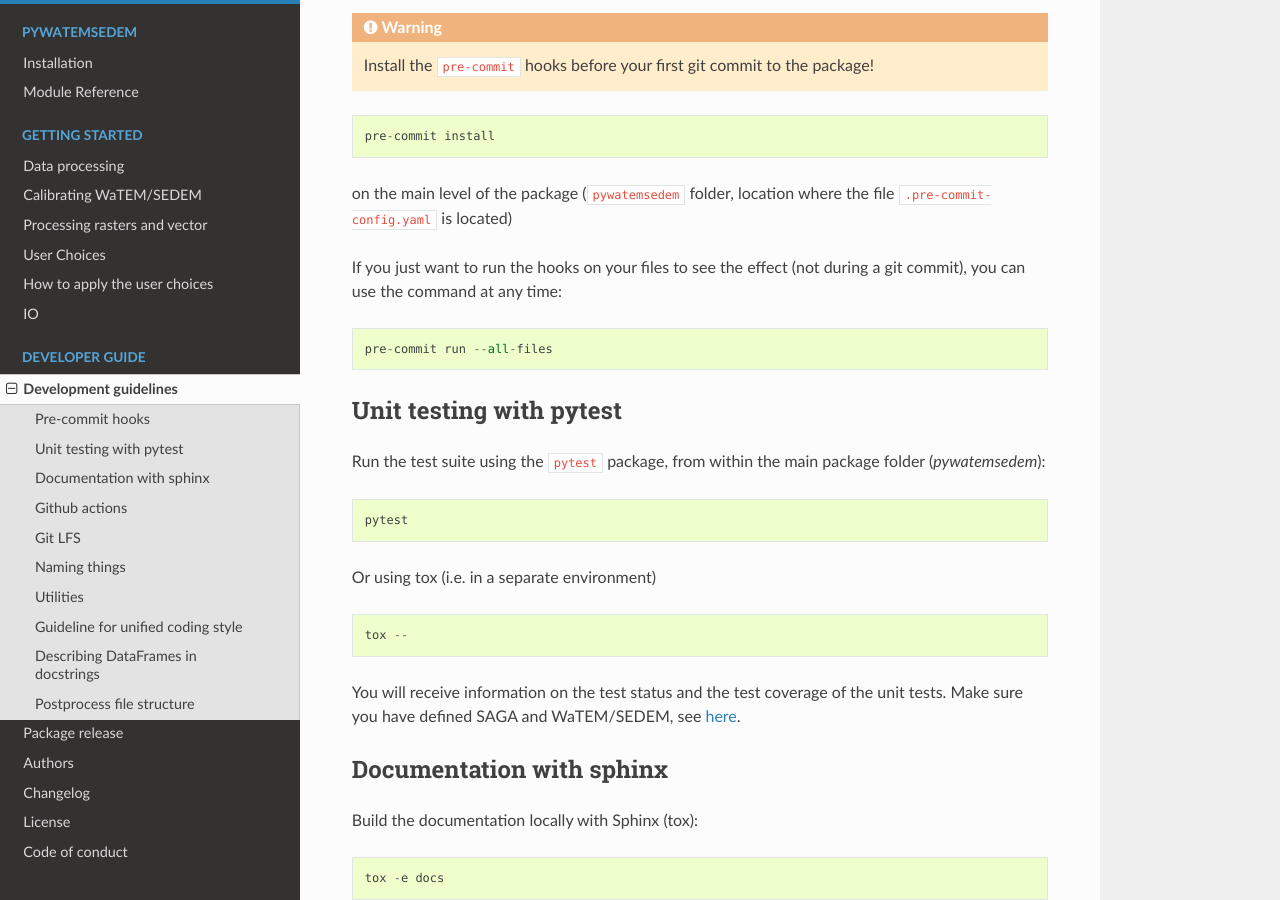
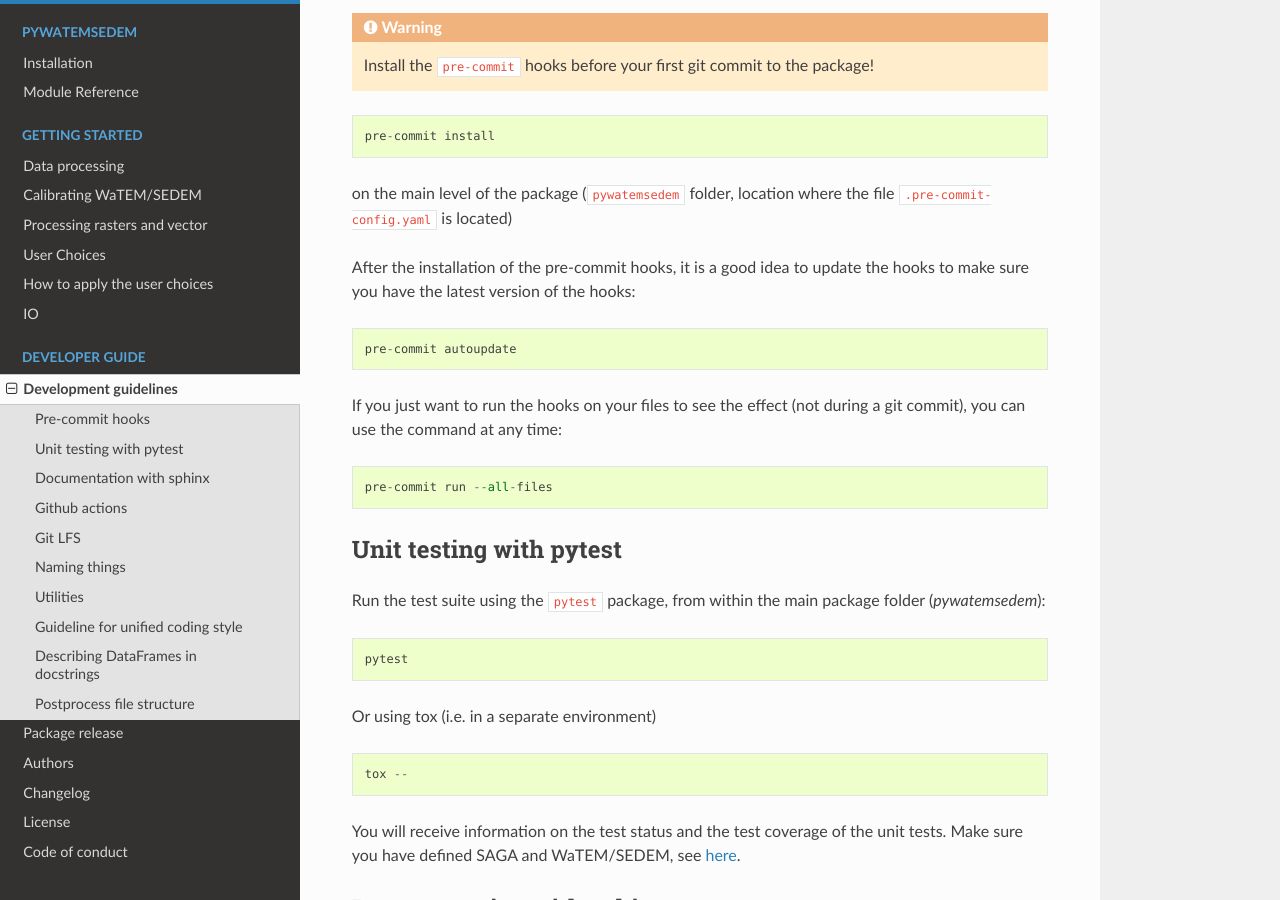
Before and after one commit to watem-sedem/pywatemsedem, a Sphinx documentation site: the page built from docs/contributing.rst, in a window 1280 px wide and 900 px high, scrolled down 664 px. Built offline with Sphinx 7.4.7 and the Read the Docs theme 3.1.0, drawn with Linux system fonts in a browser that asks for light colours.

Commit message:
Add info on pre-commit autoupdate to docs

```diff
--- a/docs/contributing.rst
+++ b/docs/contributing.rst
@@ -29,6 +29,13 @@ required dependencies are included in the development requirements installed whe
     pre-commit install
 
 on the main level of the package (``pywatemsedem`` folder, location where the file ``.pre-commit-config.yaml`` is located)
+
+After the installation of the pre-commit hooks, it is a good idea to update the hooks
+to make sure you have the latest version of the hooks:
+
+::
+
+    pre-commit autoupdate
 
 If you just want to run the hooks on your files to see the effect (not during a git commit),
 you can use the command at any time:
```
